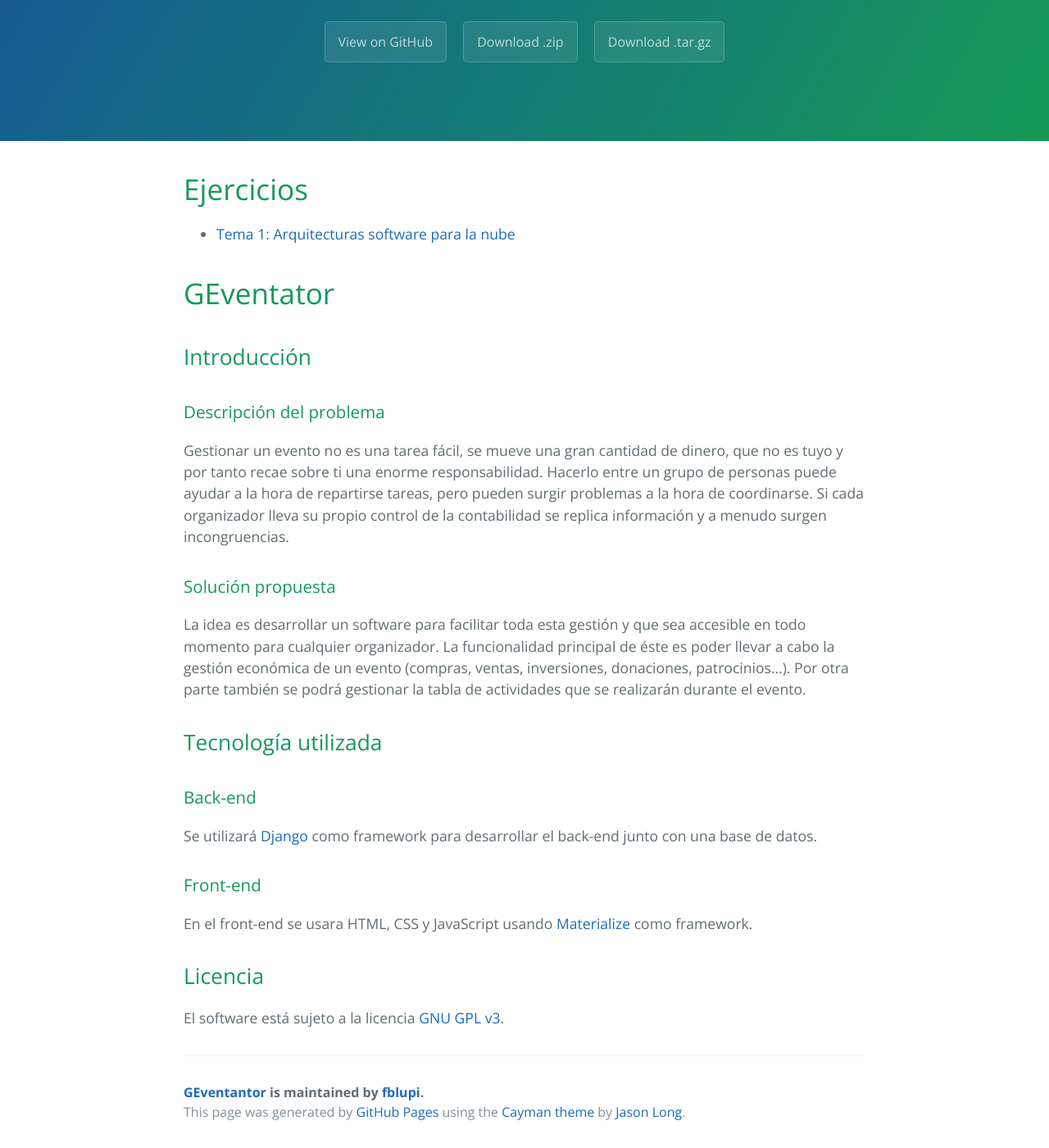
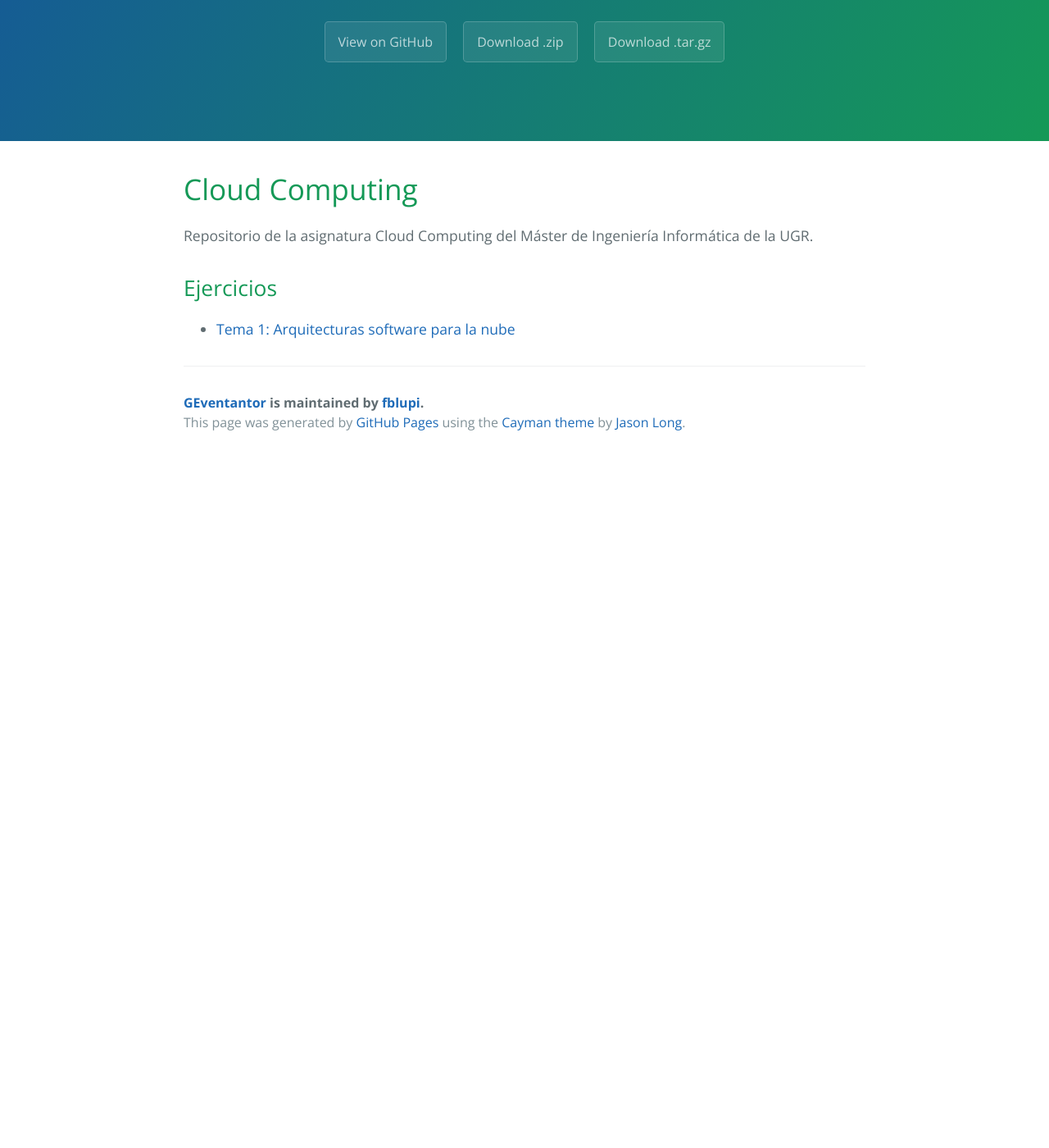
Before and after one commit to fblupi/master_informatica-CCFI, a Jekyll site: the page built from index.md, in a window 1280 px wide and 1400 px high, scrolled down 211 px. Shown: the whole window at 82% size. Built offline with Jekyll 4.4.1, drawn with Linux system fonts in a browser that asks for light colours; after the commit the page ends 900 px from its top, so only the background shows below that.

Commit message:
Migración a otro repo #14

```diff
--- a/index.md
+++ b/index.md
@@ -2,32 +2,10 @@
 layout: index
 ---
 
-# Ejercicios
+# Cloud Computing
+
+Repositorio de la asignatura Cloud Computing del Máster de Ingeniería Informática de la UGR.
+
+## Ejercicios
 
 * [Tema 1: Arquitecturas software para la nube](ejercicios#tema-1-arquitecturas-software-para-la-nube)
-
-# GEventator
-
-## Introducción
-
-### Descripción del problema
-
-Gestionar un evento no es una tarea fácil, se mueve una gran cantidad de dinero, que no es tuyo y por tanto recae sobre ti una enorme responsabilidad. Hacerlo entre un grupo de personas puede ayudar a la hora de repartirse tareas, pero pueden surgir problemas a la hora de coordinarse. Si cada organizador lleva su propio control de la contabilidad se replica información y a menudo surgen incongruencias.
-
-### Solución propuesta
-
-La idea es desarrollar un software para facilitar toda esta gestión y que sea accesible en todo momento para cualquier organizador. La funcionalidad principal de éste es poder llevar a cabo la gestión económica de un evento (compras, ventas, inversiones, donaciones, patrocinios...). Por otra parte también se podrá gestionar la tabla de actividades que se realizarán durante el evento.
-
-## Tecnología utilizada
-
-### Back-end
-
-Se utilizará [Django](https://www.djangoproject.com/) como framework para desarrollar el back-end junto con una base de datos.
-
-### Front-end
-
-En el front-end se usara HTML, CSS y JavaScript usando [Materialize](http://materializecss.com/) como framework.
-
-## Licencia
-
-El software está sujeto a la licencia [GNU GPL v3](https://github.com/fblupi/master_informatica-CC/blob/master/LICENSE).
```
Also changed, not shown: README.md.
